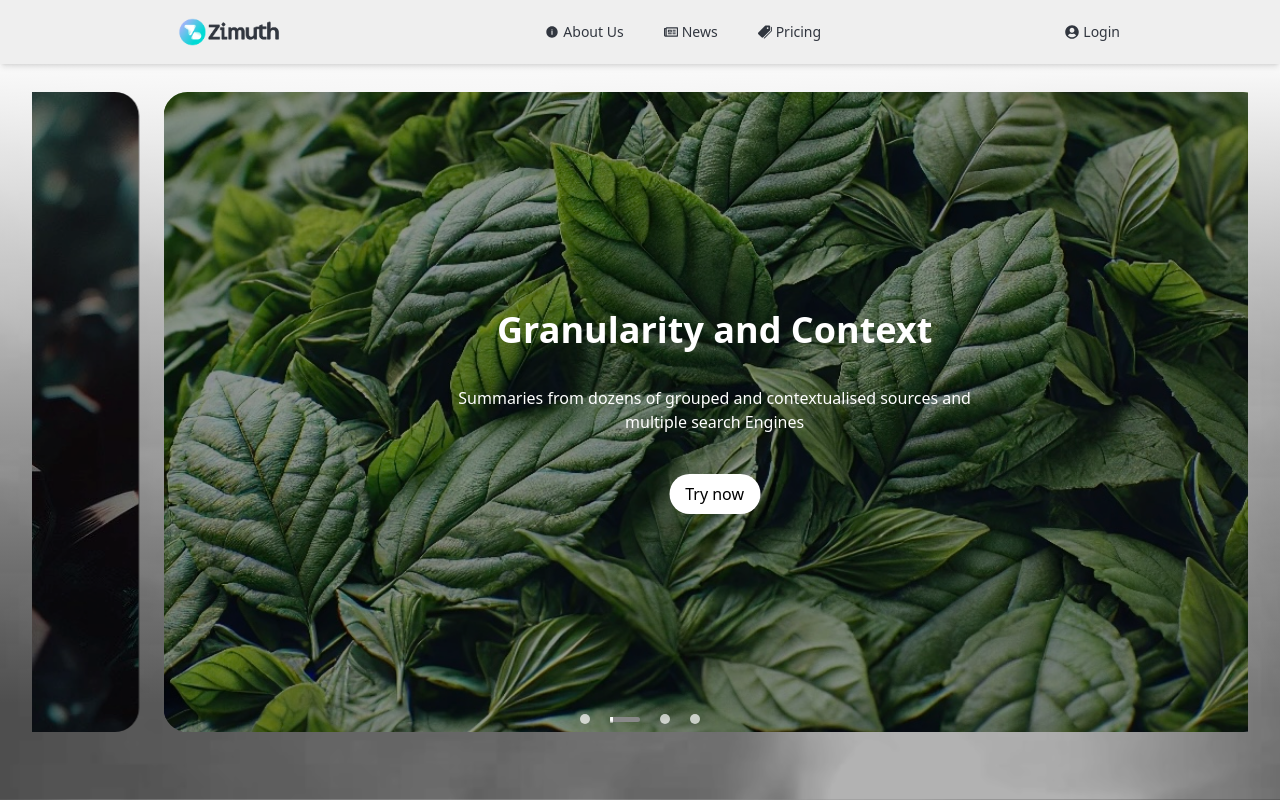
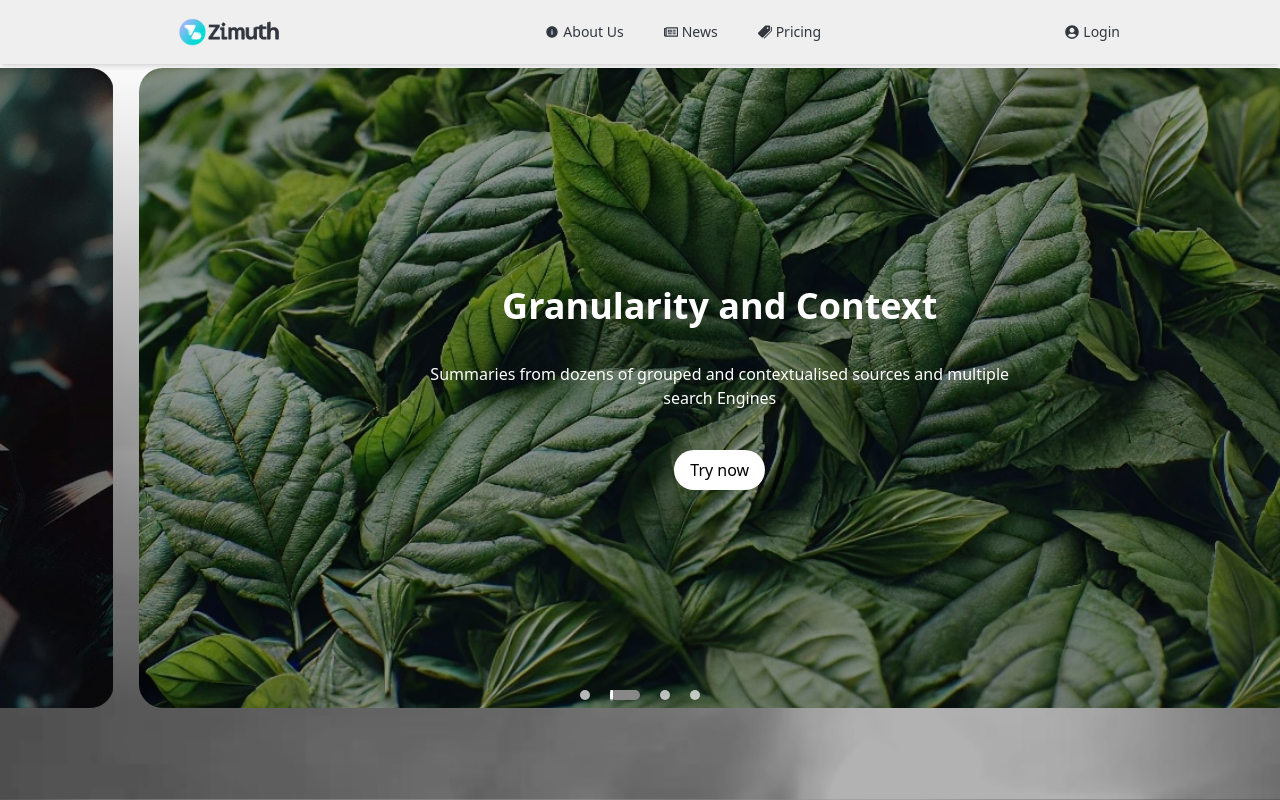
Before and after one commit to shafqatdeveloper/zimuth, a React (Vite) app: page /about-us in a window 1280 px wide. Shown: the top 800 px of the page. Built offline with nearby package versions, Linux system fonts and the light colour scheme.

Commit message:
sticky bg imag

```diff
--- a/src/Components/AboutCarousel/AboutCarousel.jsx
+++ b/src/Components/AboutCarousel/AboutCarousel.jsx
@@ -39,7 +39,7 @@ const aboutCarouselSlides = [
 
 const AboutCarousel = () => {
   return (
-    <div className="relative py-7 w-full flex flex-col gap-12 items-center justify-center">
+    <div className="relative pb-7 pt-1 w-full flex flex-col gap-12 items-center justify-center">
       <div className="absolute inset-0 bg-gradient-to-b from-[#FAFAFA] to-transparent h-[80vh] bg-blend-normal"></div>{" "}
       {/* Overlay */}
       <Swiper
@@ -60,7 +60,7 @@ const AboutCarousel = () => {
         }}
         modules={[Pagination, Autoplay, Navigation]}
         navigation={true}
-        className="mySwiper w-[95%]"
+        className="mySwiper w-full"
       >
         {aboutCarouselSlides.map((slide, index) => {
           return (
--- a/src/Components/AboutCarousel/customSwiper.css
+++ b/src/Components/AboutCarousel/customSwiper.css
@@ -18,7 +18,7 @@
     background: #888888;
     width: 30px;
     opacity: 1;
-    height: 5px;
+    height: 10px;
     border-radius: 5000px;
   }
 
```
